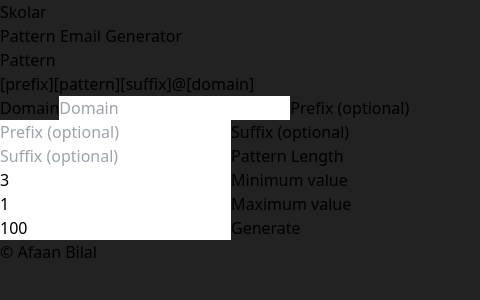
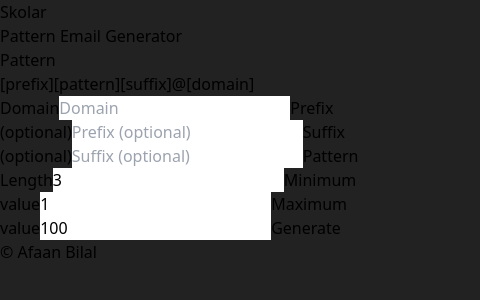
Before and after one commit to AfaanBilal/pattern-email-gen, a React (Vite) app: page / in a window 390 px wide. Shown: the top 300 px of the page, 480 px wide, since content can reach past the window. Built offline with nearby package versions, Linux system fonts and the light colour scheme.

Commit message:
🚀 Responsive

```diff
--- a/src/App.tsx
+++ b/src/App.tsx
@@ -46,17 +46,17 @@ function App() {
     return (
         <div className="h-full py-8 flex flex-col items-center gap-6 font-mono">
             <div className="text-white text-4xl font-extrabold">Skolar</div>
-            <div className="flex flex-col max-w-full" style={{ minWidth: "30rem" }}>
+            <div className="flex flex-col max-w-full">
                 <div className="text-white text-2xl mb-4 text-center py-2 border-b border-b-amber-500">Pattern Email Generator</div>
 
                 {pattern.domain ?
                     <div className="text-white text-md mb-4 text-center p-4 border border-gray-500 flex flex-col items-center">
                         <div className="font-bold mb-2 text-amber-500 border-b border-amber-500">Sample</div>
-                        <div className="text-gray-400 text-xl">{pattern.prefix + String(pattern.min).padStart(pattern.length, '0') + pattern.suffix + '@' + pattern.domain}</div>
+                        <div className="text-gray-400 text-sm md:text-xl">{pattern.prefix + String(pattern.min).padStart(pattern.length, '0') + pattern.suffix + '@' + pattern.domain}</div>
                     </div> :
                     <div className="text-white text-md mb-4 text-center p-4 border border-gray-500 flex flex-col items-center">
                         <div className="font-bold mb-2 text-amber-500 border-b border-amber-500">Pattern</div>
-                        <div className="text-gray-400 text-lg italic">[prefix][pattern][suffix]@[domain]</div>
+                        <div className="text-gray-400 italic text-sm md:text-lg">[prefix][pattern][suffix]@[domain]</div>
                     </div>
                 }
 
```
Also changed, not shown: 4 other files (tests, documents, lock files or other folders).
